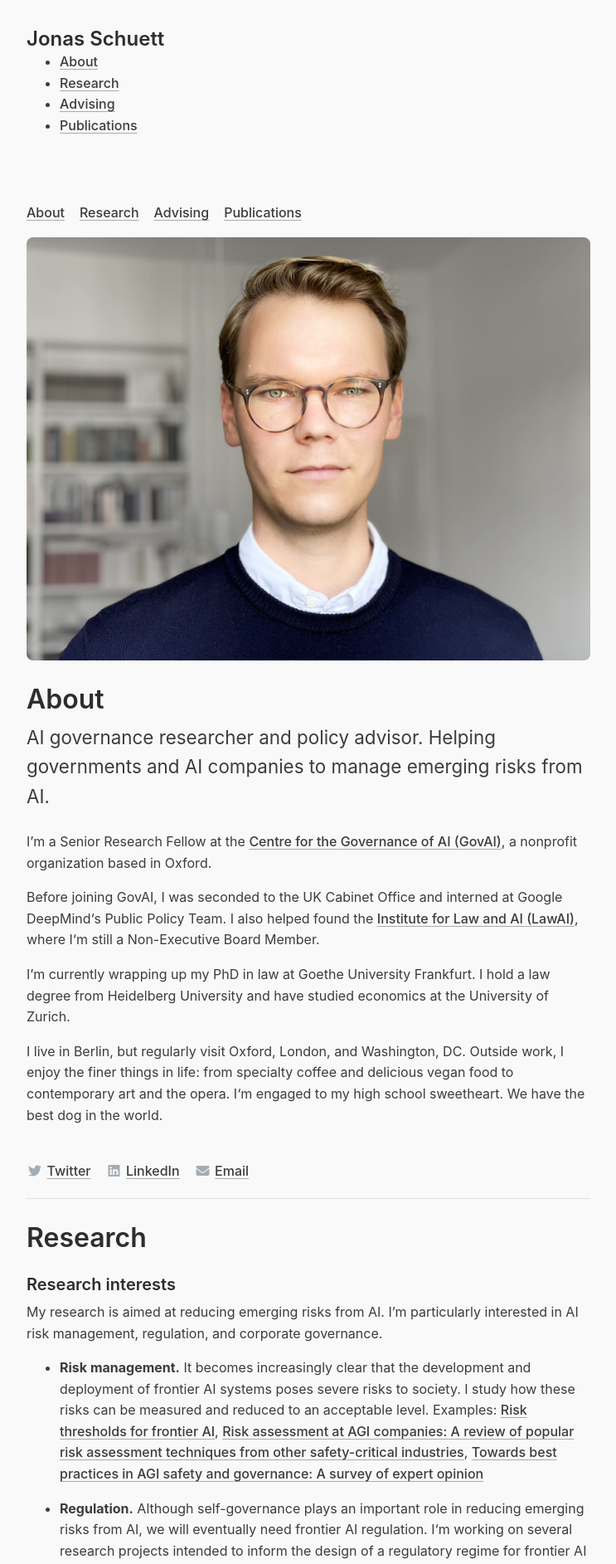
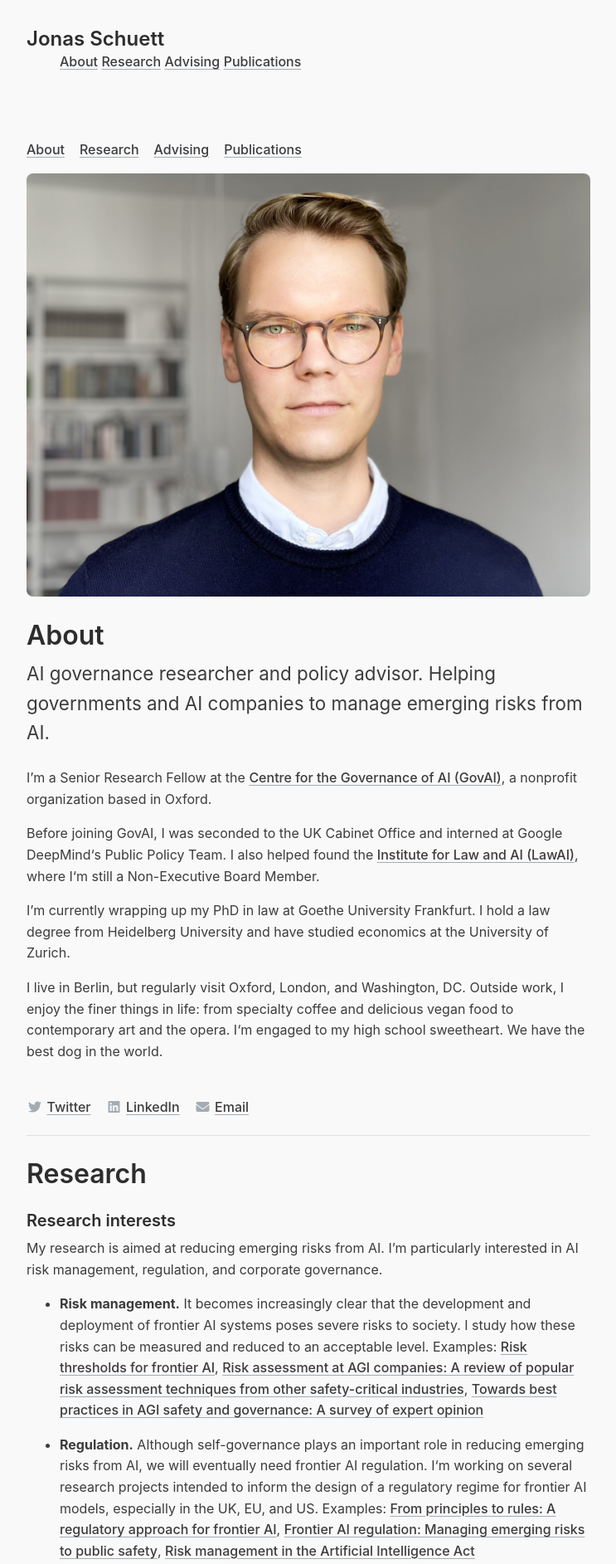
Before and after one commit to jonasschuett/jonasschuett.github.io, a Jekyll site: the page built from index.html, in a window 1280 px wide. Shown: the top 1885 px of the page at 83% size, without its empty margins (268-1011 px from the left). Built offline with Jekyll 4.4.1, drawn with Linux system fonts in a browser that asks for light colours; nearby versions of some CDN libraries; the list of posts is cut into pages by our own code.

Commit message:
Update default.html

```diff
--- a/_layouts/default.html
+++ b/_layouts/default.html
@@ -13,10 +13,10 @@
           <script src="https://kit.fontawesome.com/82caf88c74.js" crossorigin="anonymous"></script>
         </h2>
         <ul class="nav justify-content-end">
-            <li class="nav-item"><a class="nav-link active" href="#about">About</a></li>
-            <li class="nav-item"><a class="nav-link" href="#research">Research</a></li>
-            <li class="nav-item"><a class="nav-link" href="#advising">Advising</a></li>
-            <li class="nav-item"><a class="nav-link" href="#publications">Publications</a></li>
+            <a class="nav-link active" href="#about">About</a>
+            <a class="nav-link" href="#research">Research</a>
+            <a class="nav-link" href="#advising">Advising</a>
+            <a class="nav-link" href="#publications">Publications</a>
         </ul>
       </header>
 
```
